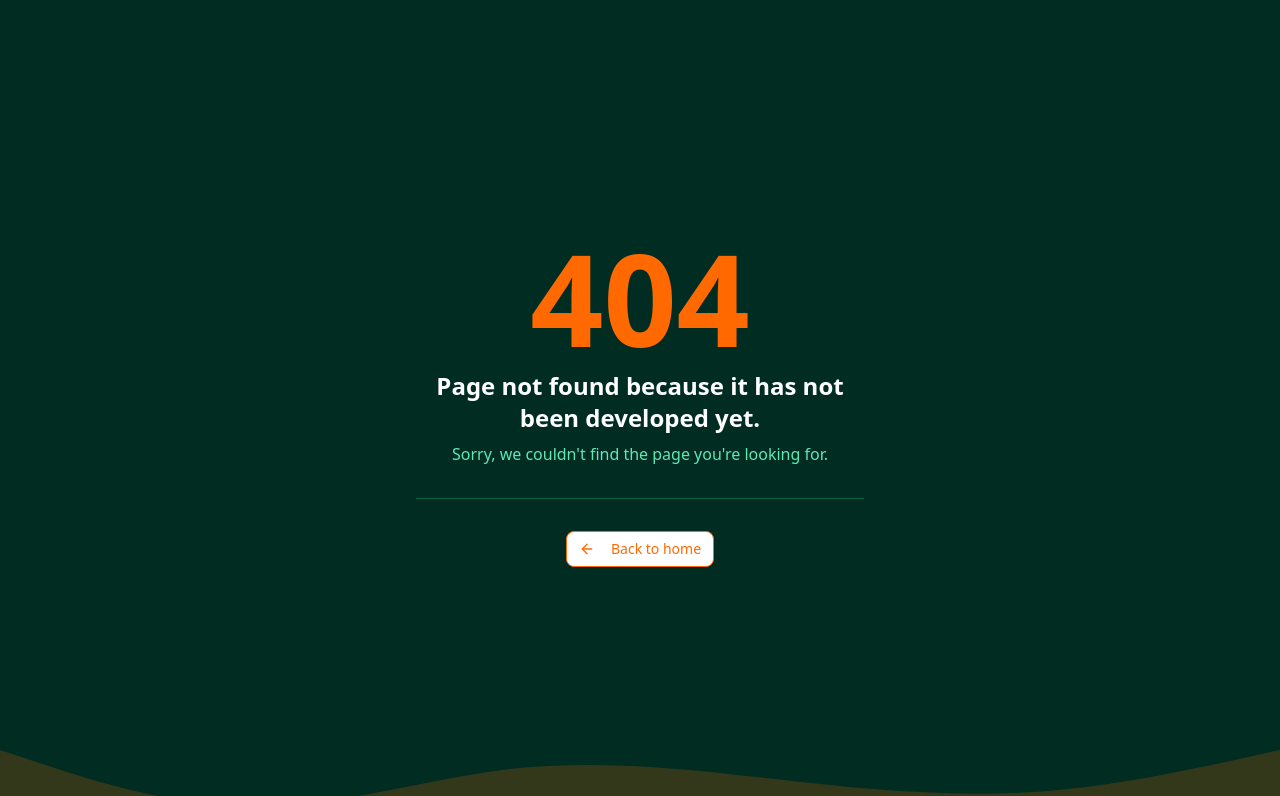
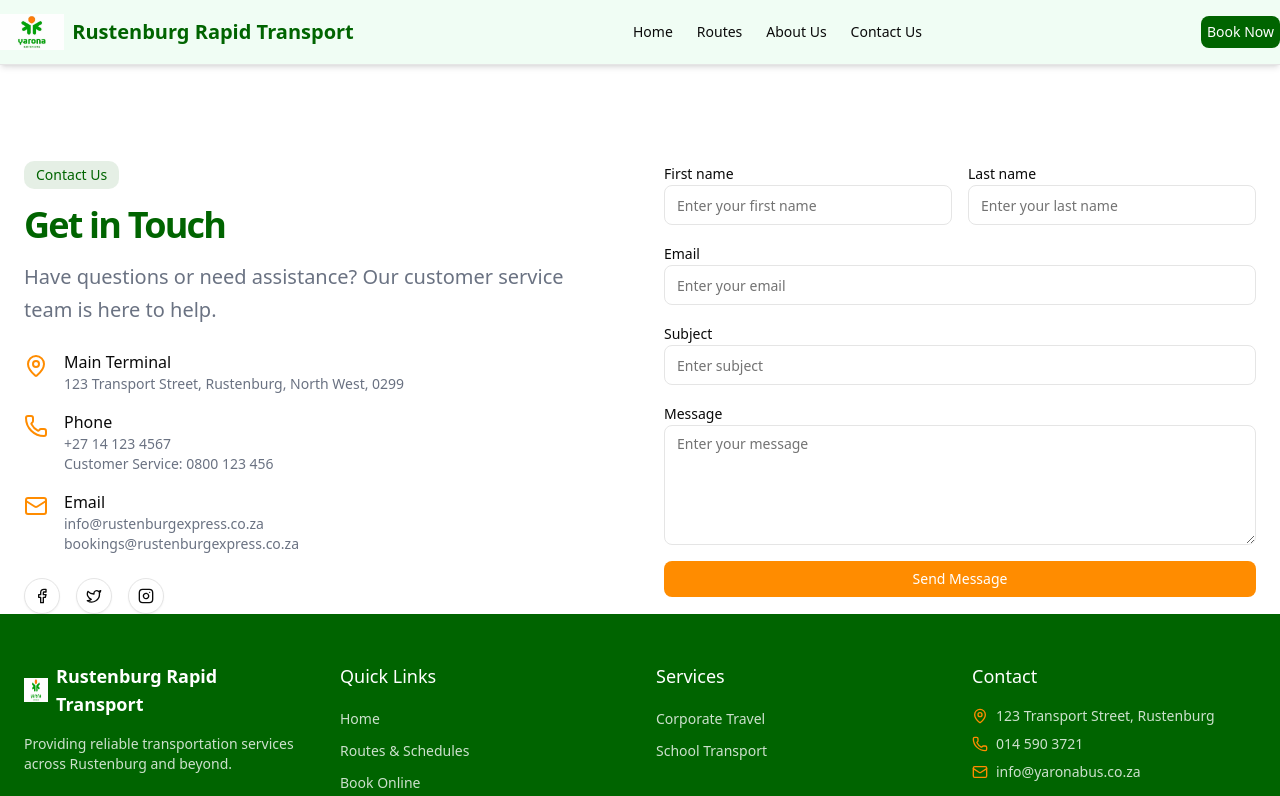
Before and after one commit to whoIsImai/Rustenburg-Rapid-Transport, a React (Vite) app: page /Contact in a window 1280 px wide. Before the commit this address had no page. Shown: the top 796 px of the page. Built offline with nearby package versions, Linux system fonts and the light colour scheme.

Commit message:
fixed the contact page

```diff
--- a/src/App.tsx
+++ b/src/App.tsx
@@ -1,4 +1,5 @@
 import Home from './Pages/Home'
+import Contact from './Pages/Contact'
 import NotFound from './components/NoPage'
 import SignInPage from './components/Sign in'
 import { BrowserRouter, Routes, Route } from "react-router-dom"
@@ -8,6 +9,7 @@
     <BrowserRouter>
       <Routes>
         <Route path="/" element={<Home />} />
+        <Route path="/Contact" element={<Contact />} />
         <Route path="/SignIn" element={<SignInPage/>} />
         <Route path="*" element={<NotFound />} />
       </Routes>
--- a/src/Pages/Contact.tsx
+++ b/src/Pages/Contact.tsx
@@ -6,8 +6,9 @@
 export default function Contact(){
 
     return(
+      <>
+           <NavBar/>
         <section className="py-12 md:py-24 bg-white" id="contact">
-           <NavBar/>
         <div className="container px-4 md:px-6">
           <div className="grid gap-6 lg:grid-cols-2 lg:gap-12 items-start">
             <div className="space-y-4">
@@ -135,5 +136,6 @@
         </div>
         <Footer/>
       </section>
+      </>
     )
 }
```
